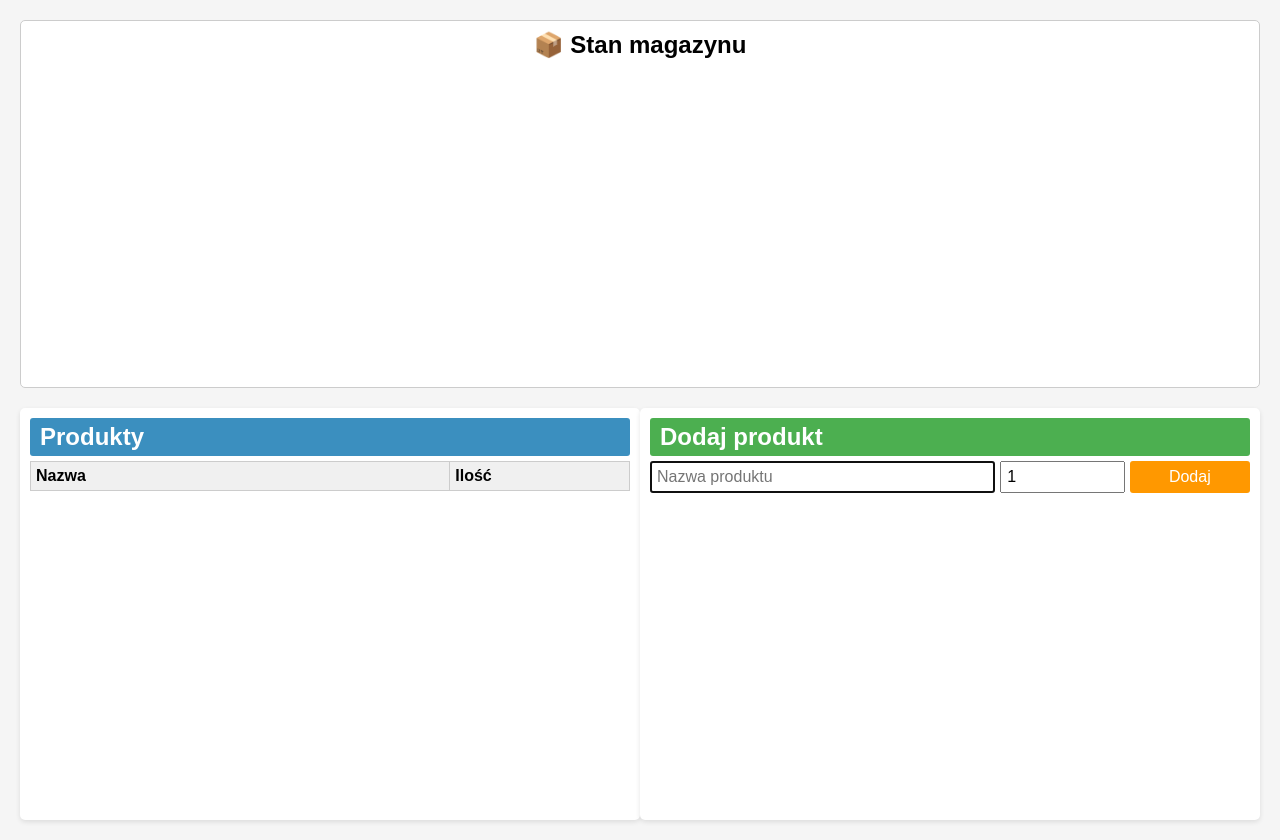
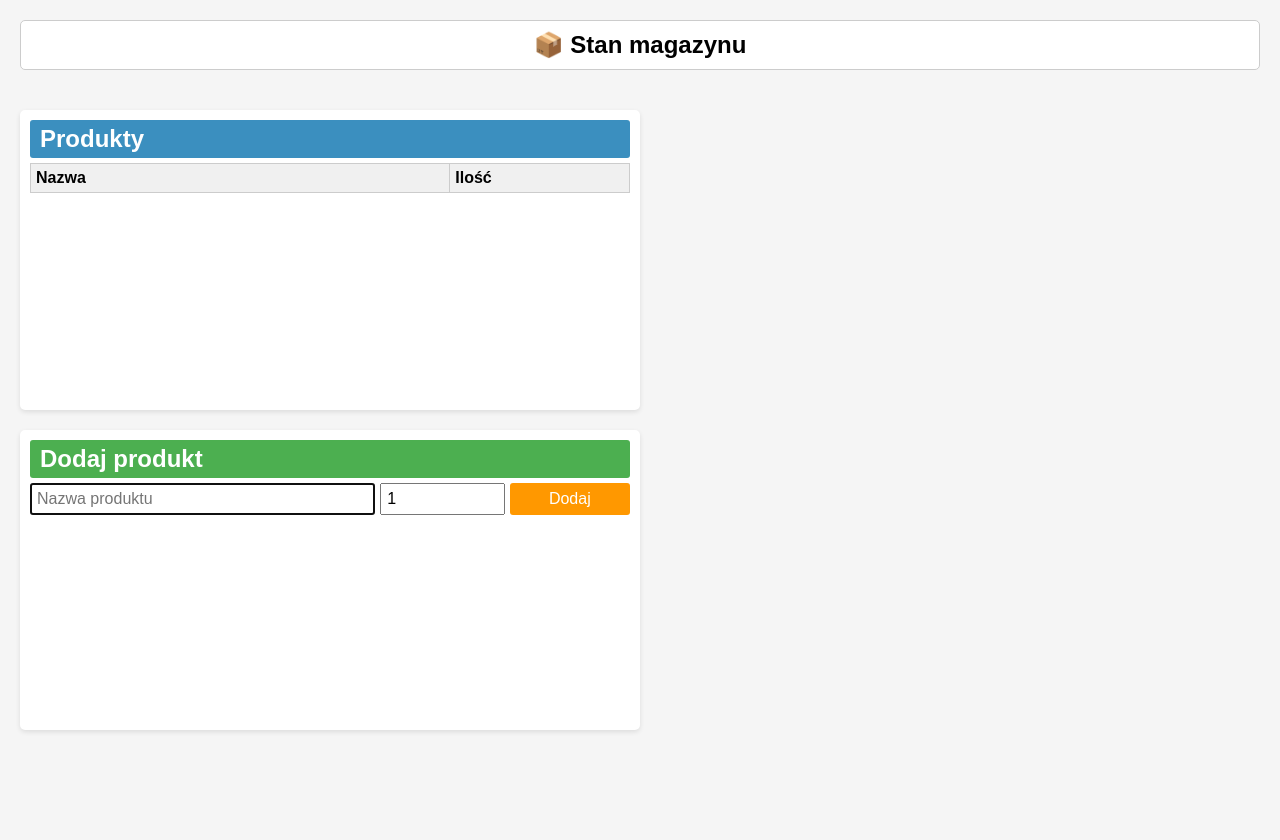
Before and after one commit to kris19000/magazyn, a Flask app: page / in a window 1280 px wide. After the commit the page ends 732 px from the top, so only its background shows below. Run offline with Flask 3, Linux system fonts and the light colour scheme; data that the repository does not hold is empty.

Commit message:
Update index.html

```diff
--- a/templates/index.html
+++ b/templates/index.html
@@ -10,18 +10,17 @@
             padding: 20px;
             display: flex;
             flex-wrap: wrap;
-            gap: 0;
-            height: 100vh;
+            gap: 20px;
             background-color: #f5f5f5;
         }
 
-        /* Nagłówek całej strony - zmniejszona wysokość */
+        /* Nagłówek strony, wysokość dopasowana do zawartości */
         header {
             width: 100%;
             background-color: white;
             color: black;
-            padding: 10px 0; /* Mały padding na górze i dole */
-            margin-bottom: 20px; /* Odstęp od pozostałej zawartości */
+            padding: 10px 0;
+            margin-bottom: 20px;
             box-sizing: border-box;
             border-radius: 5px;
             text-align: center;
@@ -30,7 +29,7 @@
             border: 1px solid #ccc;
         }
 
-        /* Lewa kolumna: produkty */
+        /* Kontener z produktami - lewa tabela */
         .products-container {
             width: 50%;
             display: flex;
@@ -40,7 +39,7 @@
             box-sizing: border-box;
             border-radius: 5px;
             box-shadow: 0 2px 5px rgba(0,0,0,0.1);
-            max-height: 70vh; /* Maksymalna wysokość, aby nie zajmowała całego ekranu */
+            min-height: 300px;  /* Gwarantujemy minimalną wysokość kontenera */
         }
 
         .products-container h2 {
@@ -54,7 +53,7 @@
         .products-table-wrapper {
             overflow-y: auto;
             flex: 1;
-            max-height: 60vh; /* Tabelka przewijalna, nie zajmuje więcej niż 60% ekranu */
+            max-height: 60vh; /* Tabelka z produktami ma przewijanie, jeśli jest za długa */
         }
 
         table {
@@ -84,7 +83,7 @@
         tr:nth-child(even) { background-color: #f9f9f9; }
         tr:hover { background-color: #f1f1f1; }
 
-        /* Prawa kolumna: dodawanie produktu */
+        /* Kontener do dodawania produktów - prawa tabela */
         .add-container {
             width: 50%;
             background-color: white;
@@ -92,7 +91,7 @@
             box-sizing: border-box;
             border-radius: 5px;
             box-shadow: 0 2px 5px rgba(0,0,0,0.1);
-            max-height: 70vh; /* Maksymalna wysokość kontenera */
+            min-height: 300px; /* Gwarantujemy minimalną wysokość */
         }
 
         .add-container h2 {
@@ -145,10 +144,10 @@
             background-color: #e68900;
         }
 
-        /* Responsywność na mniejsze ekrany */
+        /* Responsywność */
         @media (max-width: 800px) {
             body { flex-direction: column; height: auto; }
-            .products-container, .add-container { width: 100%; height: auto; }
+            .products-container, .add-container { width: 100%; }
             .products-table-wrapper { max-height: 300px; }
         }
     </style>
```
